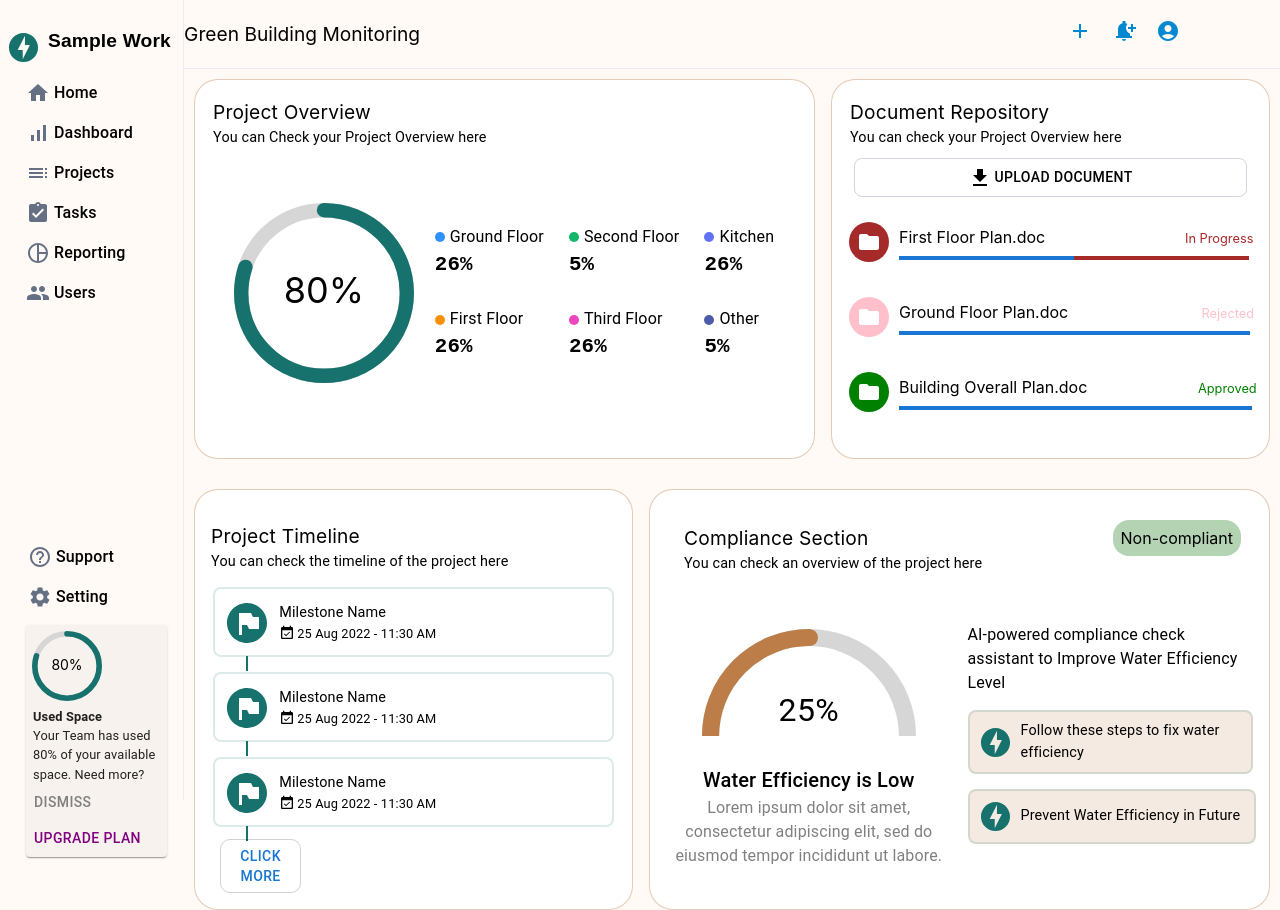
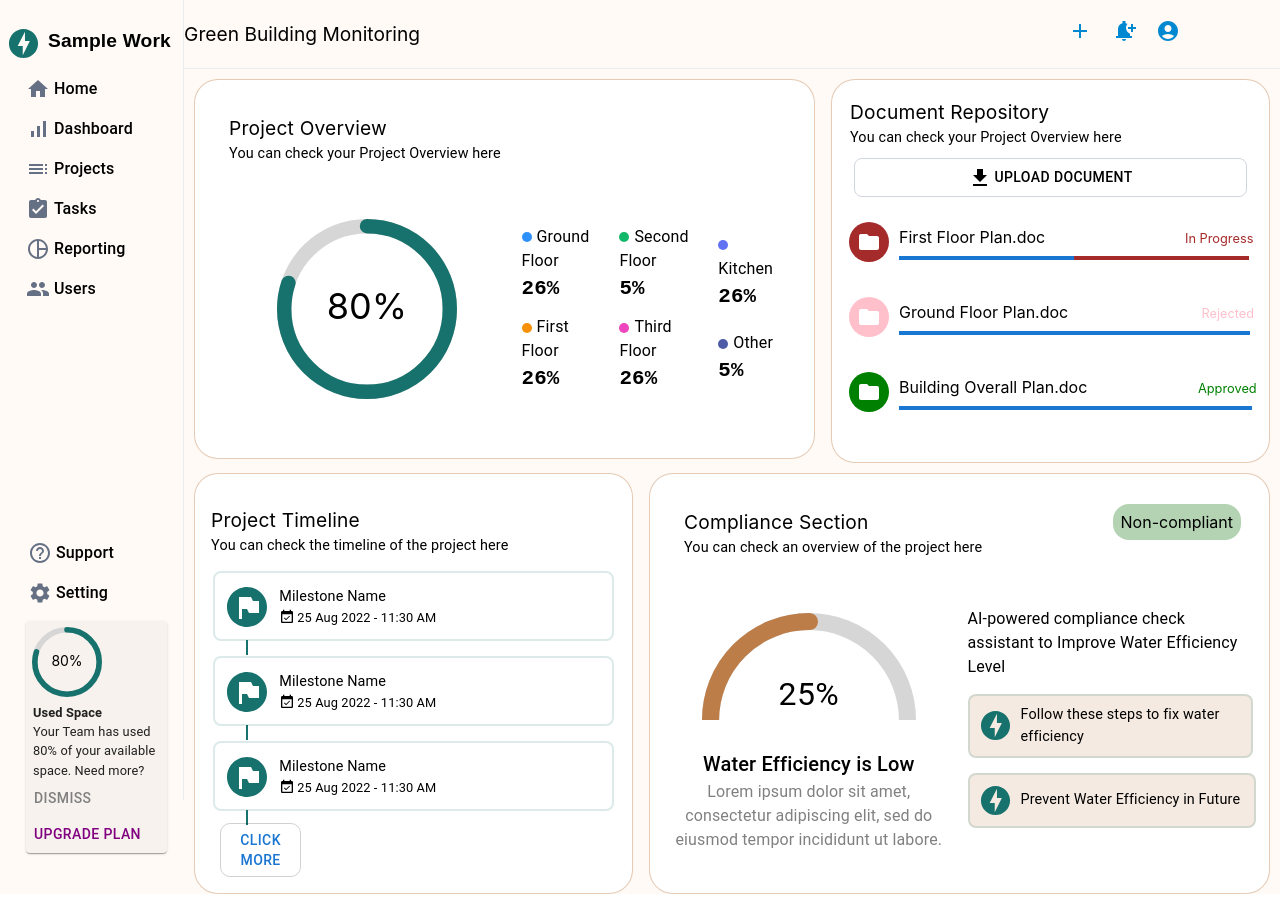
Before and after one commit to 786-aquib/UITesting, a React (Create React App) app: page / in a window 1280 px wide. Built offline with nearby package versions, Linux system fonts and the light colour scheme.

Commit message:
Corrected most of the things

```diff
--- a/src/App.tsx
+++ b/src/App.tsx
@@ -14,7 +14,7 @@ function App() {
         <TopHeader />
         <div style={{ flexGrow: 1,  marginTop: '10px', marginLeft:'10px', marginRight:'10px'}}>
           <OverviewAndRepo />
-          <div style={{ flexGrow: 1, marginTop: '30px'}}>
+          <div style={{ flexGrow: 1, marginTop: '10px'}}>
           <TimelineAndCompliance />
           </div>
         </div>
--- a/src/components/OverviewAndRepo.tsx
+++ b/src/components/OverviewAndRepo.tsx
@@ -30,28 +30,37 @@ export default function OverviewAndRepo() {
   return (
     <div>
       <Grid container spacing={2}>
-        <Grid size =  {{xs:12, md:7}} sx={{ minHeight: '380px', backgroundColor: 'white', height: 'fit-content', borderRadius: 6, border: '0.6px solid #BD7D4966' }}>
+      <Grid size={{ xs: 12, md: 7 }} sx={{
+    minHeight: '380px',
+    backgroundColor: 'white',
+    height: 'fit-content',
+    borderRadius: 6,
+    border: '0.6px solid #BD7D4966',
+    padding: '16px',
+}}>
     <div style={{ display: 'flex', flexDirection: 'column', justifyContent: 'space-between' }}>
         <div style={{ display: 'flex', flexDirection: 'column' }}>
             <Typography sx={{ fontSize: '1.2rem', paddingTop: '18px', paddingLeft: '18px', fontFamily: 'unset' }}>
                 Project Overview
             </Typography>
             <Typography sx={{ fontSize: '0.9em', paddingLeft: '18px' }}>
-                You can Check your Project Overview here
+                You can check your Project Overview here
             </Typography>
         </div>
     </div>
-          <div style={{
-            display: 'flex',
-            flexDirection: flexDirection,
+
+    <Grid container spacing={2} sx={{
         paddingLeft: '18px',
         marginTop: '49px',
         justifyContent: 'space-evenly',
     }}>
-            <div style={{ display: 'flex', }}>
+        <Grid size =  {{xs:12, sm:6, md:6}}>
+            <div style={{ display: 'flex', justifyContent: 'center', alignItems: 'center' }}>
                 <ProgressBar2 value={80} />
             </div>
-            <div style={{ display: 'flex', flexDirection: 'row' }}>
+        </Grid>
+
+        <Grid size =  {{xs:12, sm:6, md:6}} sx={{ display: 'flex', justifyContent: 'space-between' }}>
             <div style={{ display: 'flex', flexDirection: 'column', justifyContent: 'space-evenly', marginRight: '25px', flexWrap: 'wrap' }}>
                 <Typography>
                     <span style={{
@@ -85,7 +94,6 @@ export default function OverviewAndRepo() {
             </div>
 
             <div style={{ display: 'flex', flexDirection: 'column', justifyContent: 'space-evenly', marginRight: '25px', flexWrap: 'wrap' }}>
-
                 <Typography>
                     <span style={{
                         display: 'inline-block',
@@ -118,7 +126,6 @@ export default function OverviewAndRepo() {
             </div>
 
             <div style={{ display: 'flex', flexDirection: 'column', justifyContent: 'space-evenly', marginRight: '25px', flexWrap: 'wrap' }}>
-
                 <Typography>
                     <span style={{
                         display: 'inline-block',
@@ -149,12 +156,13 @@ export default function OverviewAndRepo() {
                     <span style={{ fontSize: '1.3rem', fontFamily: 'monospace', fontWeight: 700 }}> 5% </span>
                 </Typography>
             </div>
-            </div>
-          </div>
+        </Grid>
+    </Grid>
 </Grid>
 
-        <Grid size =  {{xs:12, md:5}} sx={{ height:'fit-content', backgroundColor: 'white', minHeight: '380px', border: '0.6px solid #BD7D4966', borderRadius: 6 }}>
-          <div style={{ display: 'flex', flexDirection: 'column', justifyContent: 'space-between', height: '100%' }}>
+
+        <Grid size =  {{xs:12, md:5}} sx={{ height:'fit-content', backgroundColor: 'white', minHeight: '380px', border: '0.6px solid #BD7D4966', borderRadius: 6, overflowX:'hidden' }}>
+          <div style={{ display: 'flex', flexDirection: 'column', justifyContent: 'space-between', height: '100%', overflowX:'hidden' }}>
             <div style={{ display: 'flex', flexDirection: 'column' }}>
               <Typography sx={{ fontSize: '1.2rem', paddingTop: '18px', paddingLeft: '18px', fontFamily: 'unset' }}>
                 Document Repository
@@ -179,7 +187,7 @@ export default function OverviewAndRepo() {
               Upload Document
             </Button>
 
-            <div style={{ display: 'flex', flexDirection: 'column', marginLeft: '17px', gap: '35px', overflowY: 'hidden', maxHeight: '200px', marginBottom: '16px' }}>
+            <div style={{ display: 'flex', flexDirection: 'column', marginLeft: '17px', gap: '35px', overflowX: 'hidden', overflowY:'hidden', minHeight: '224px', marginBottom: '16px' }}>
               {[
                 { name: "First Floor Plan.doc", status: "In Progress", color: 'brown', progress: 50 },
                 { name: "Ground Floor Plan.doc", status: "Rejected", color: 'pink', progress: 100 },
@@ -199,7 +207,7 @@ export default function OverviewAndRepo() {
                     </div>
 
                     <Box sx={{ width: '96%', marginLeft: '10px', marginTop: '-7px' }}>
-                      <LinearProgress variant="determinate" value={file.progress} sx={{ bgcolor: file.color }} />
+                      <LinearProgress variant="determinate" value={file.progress} sx={{ backgroundColor: file.color }} />
                     </Box>
                   </div>
                 </div>
--- a/src/components/SideBar.tsx
+++ b/src/components/SideBar.tsx
@@ -30,7 +30,7 @@ export default function SideBar() {
             <Typography
                 sx={{ display: 'flex', justifyContent: 'start', flexDirection: 'row', height: '68px', paddingTop: '30px', paddingLeft: '6px' }}
             >
-                <OfflineBoltIcon fontSize="large" sx={{ marginRight: '7px', color:'#17726D' }} />
+                <OfflineBoltIcon fontSize="large" sx={{ marginRight: '7px', color:'#17726D', marginTop:'-4px' }} />
                 <span style={{ fontSize: '1.2rem', fontFamily: 'sans-serif', fontWeight: '600', lineHeight:'22.4px' }}>Sample Work</span>
             </Typography>
 
```
Lines whose indentation alone changed are shown as unchanged.
